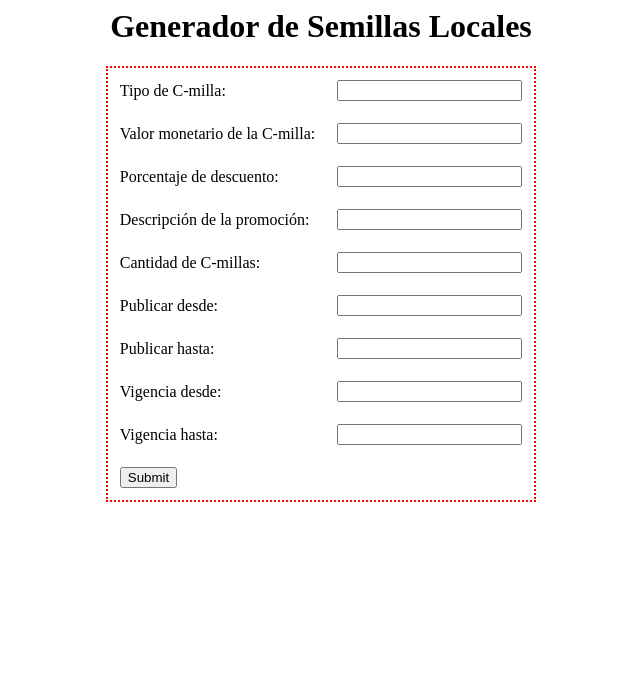
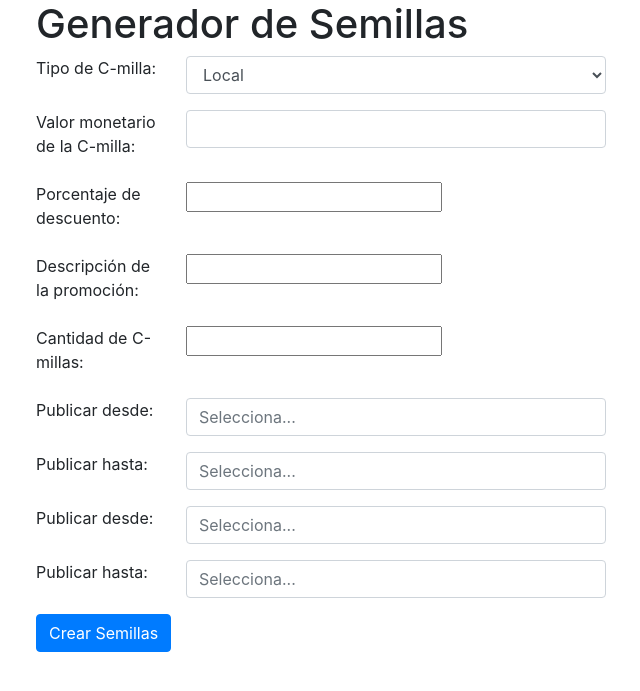
Before and after one commit to aldo-michelis/Semillas, a PHP site: page /c-millas/local_sow_form.php in a window 1280 px wide. Shown: the top 691 px of the page, without its empty margins (319-959 px from the left). Run offline with PHP 8.4, Linux system fonts and the light colour scheme; some libraries are stand-ins or nearby versions.

Commit message:
Campos actualizados en formulario

```diff
--- a/2gen/local_sow_form.php
+++ b/2gen/local_sow_form.php
@@ -3,53 +3,161 @@
 <head>
 	<title>Generador de Semillas Locales</title>
 	<meta charset="UTF-8">
+
+	<link rel="stylesheet" href="//code.jquery.com/ui/1.12.1/themes/base/jquery-ui.css">
+	<link rel="stylesheet" href="https://stackpath.bootstrapcdn.com/bootstrap/4.1.2/css/bootstrap.min.css" integrity="sha384-Smlep5jCw/wG7hdkwQ/Z5nLIefveQRIY9nfy6xoR1uRYBtpZgI6339F5dgvm/e9B" crossorigin="anonymous">
+	<script src="https://code.jquery.com/jquery-1.12.4.js"></script>
+	<script src="https://code.jquery.com/ui/1.12.1/jquery-ui.js"></script>
+	<!-- Bootstrap core CSS -->
+	<link href="../../dist/css/bootstrap.min.css" rel="stylesheet">
+	<link href="css/custom.css" rel="stylesheet">
+
+	<script>
+	$( function() {
+		$( "#publication_start" ).datepicker({
+		dateFormat: 'yy-mm-dd',
+		changeYear: true,
+		yearRange: "-100:+0"
+		});
+	} );
+	</script>
+
+	<script>
+	$( function() {
+		$( "#publication_end" ).datepicker({
+		dateFormat: 'yy-mm-dd',
+		changeYear: true,
+		yearRange: "-100:+0"
+		});
+	} );
+	</script>
+
+	<script>
+	$( function() {
+		$( "#valid_start" ).datepicker({
+		dateFormat: 'yy-mm-dd',
+		changeYear: true,
+		yearRange: "-100:+0"
+		});
+	} );
+	</script>
+
+	<script>
+	$( function() {
+		$( "#valid_end" ).datepicker({
+		dateFormat: 'yy-mm-dd',
+		changeYear: true,
+		yearRange: "-100:+0"
+		});
+	} );
+	</script>
+
+
 </head>
 
-<style>
-
-  h1{text-align:center;
-  }
-
-  table{
-    with:25%;
-    background-colour:#FFC;
-    border: 2px dotted #F00;
-    margin:auto;}
-
-    .izq{text-align:left;
-    }
-
-    .der{text-align:right;
-    }
-
-    td{
-      padding:10px;
-    }
-
-</style>
 
 <body>
-<h1> Generador de Semillas Locales</h1>
+	<div class="container">
+<h1 class="form-signin-heading"> Generador de Semillas</h1>
 
-<form name="local_sow_form" method="get" action="local_sow_insert.php">
+<form name="local_sow_form" method="get" action="local_sow_insert.php" class="form-signin">
 
- <table>
 
-    <tr><td>Tipo de C-milla: </td><td><input type="text" name="w_type"></td></tr>
-    <tr><td>Valor monetario de la C-milla: </td><td><input type="text" name="w_monetary_value"></td></tr>
-    <tr><td>Porcentaje de descuento: </td><td><input type="text" name="w_percent_value"></td></tr>
-    <tr><td>Descripción de la promoción: </td><td><input type="text" name="w_description"></td></tr>
-    <tr><td>Cantidad de C-millas: </td><td><input type="text" name="w_quantity_start"></td></tr>
-    <tr><td>Publicar desde: </td><td><input type="text" name="w_publication_start"></td></tr>
-    <tr><td>Publicar hasta: </td><td><input type="text" name="w_publication_end"></td></tr>
-    <tr><td>Vigencia desde: </td><td><input type="text" name="w_valid_start"></td></tr>
-    <tr><td>Vigencia hasta: </td><td><input type="text" name="w_valid_end"></td></tr>
+	<div class="form-group row">
+		<div class="col-3">
+		<label for=w_type>Tipo de C-milla: </label>
+	</div>
+		<div class="col-9">
+			<select name="w_type" id="type"  class="form-control">
+				<option selected>Local</option>
+				<option>Universal</option>
+			</select>
+		</div>
+	</div>
+	<div class="form-group row">
+		<div class="col-3">
+		<label for="w_monetary_value">Valor monetario de la C-milla:
+		</label>
+	 </div>
+	 <div class="col-9">
+			<input type="number" name="w_monetary_value" class="form-control">
+		</div>
+	</div>
 
-    <tr><td><input type="submit" value="Submit"></td></tr>
+	<div class="form-group row">
+		<div class="col-3">
+		<label for="w_percent_value">Porcentaje de descuento: </label>
+	</div>
+		<div class="col-9">
+		<input type="number" name="w_percent_value">
+	</div>
+</div>
+
+<div class="form-group row">
+	<div class="col-3">
+		<label for="w_description">Descripción de la promoción: </label>
+	</div>
+	<div class="col-9">
+		<input type="text" name="w_description">
+	</div>
+</div>
+
+<div class="form-group row">
+	<div class="col-3">
+		<label for="w_quantity_start">Cantidad de C-millas: </label>
+	</div>
+	<div class="col-9">
+		<input type="number" name="w_quantity_start">
+	</div>
+</div>
+
+<div class="form-group row">
+	<div class="col-3">
+	<label for"w_publication_start" >Publicar desde: </label>
+</div>
+	<div class="col-9">
+		<input type="text" name="w_publication_start" id="publication_start" class="form-control" placeholder="Selecciona..." required>
+	</div>
+</div>
+
+<div class="form-group row">
+	<div class="col-3">
+	<label for"w_publication_end" >Publicar hasta: </label>
+</div>
+	<div class="col-9">
+		<input type="text" name="w_publication_end" id="publication_end" class="form-control" placeholder="Selecciona..." required>
+	</div>
+</div>
+
+<div class="form-group row">
+	<div class="col-3">
+	<label for"w_valid_start" >Publicar desde: </label>
+</div>
+	<div class="col-9">
+		<input type="text" name="w_valid_start" id="valid_start" class="form-control" placeholder="Selecciona..." required>
+	</div>
+</div>
+
+<div class="form-group row">
+	<div class="col-3">
+	<label for"w_valid_end" >Publicar hasta: </label>
+</div>
+	<div class="col-9">
+		<input type="text" name="w_valid_end" id="valid_end" class="form-control" placeholder="Selecciona..." required>
+	</div>
+</div>
+
+
+<div class="form-group row">
+	<div class="col-3">
+		<button type="submit" class="btn btn-primary">Crear Semillas</button>
+	</div>
+</div>
 
   </table>
 
 </form>
+</div>
+</body>
 
-</body>
 </html>
```
